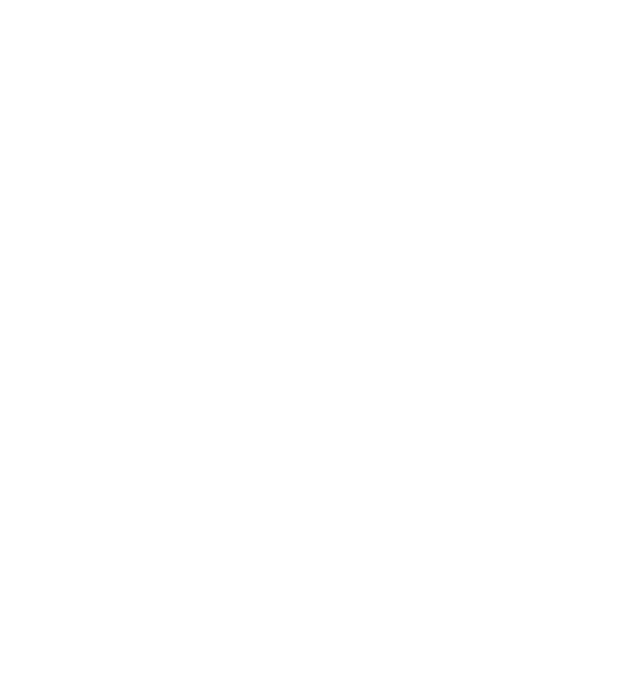
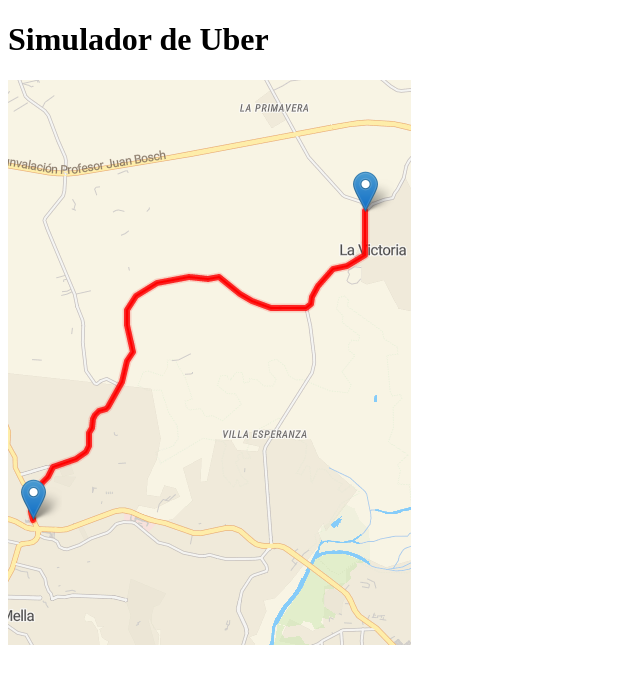
Before and after one commit to hernanreiq/simulador-uber, a plain HTML site: page index.html in a window 1280 px wide. Shown: the whole page, without its empty margins (0-640 px from the left). Drawn offline with Linux system fonts and the light colour scheme.

```diff
--- a/index.html
+++ b/index.html
@@ -7,7 +7,8 @@
     <title>Simulador de Uber</title>
 </head>
 <body>
-
+    <h1>Simulador de Uber</h1>
+    <img src="img/r1.png" alt="">
     <script src="js/script.js"></script>
 </body>
 </html>
```
Also changed, not shown: img/r1.png (added), img/r2.png (added), img/r3.png (added).
